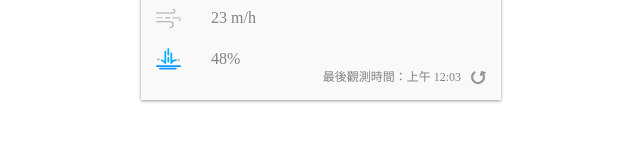
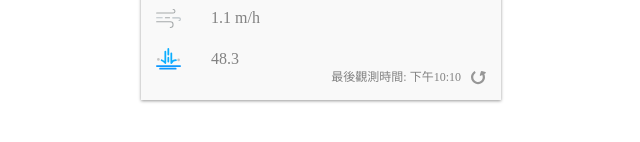
Before and after one commit to ClayLeee/react-realtime-weather-app, a React (Create React App) app: page / in a window 1280 px wide. Shown: the part 488-630 px from the top of the page, without its empty margins (319-959 px from the left). Built offline with nearby package versions, Linux system fonts and the light colour scheme.

Commit message:
add dummy data

```diff
--- a/package.json
+++ b/package.json
@@ -8,6 +8,7 @@
     "@testing-library/jest-dom": "^5.16.5",
     "@testing-library/react": "^13.4.0",
     "@testing-library/user-event": "^13.5.0",
+    "dayjs": "^1.11.7",
     "normalize.css": "^8.0.1",
     "react": "^18.2.0",
     "react-dom": "^18.2.0",
--- a/src/App.js
+++ b/src/App.js
@@ -5,6 +5,7 @@
 import styled from '@emotion/styled';
 import { ThemeProvider } from '@emotion/react';
 import { useState } from 'react';
+import dayjs from 'dayjs';
 
 const theme = {
   light: {
@@ -123,26 +124,41 @@
 
 function App() {
   const [currentTheme, setCurrentTheme] = useState('light');
+
+  const [currentWeather, setCurrentWeather] = useState({
+    locationName: '臺北市',
+    description: '多雲時晴',
+    windSpeed: 1.1,
+    temperature: 22.9,
+    rainPossibility: 48.3,
+    observationTime: '2020-12-12 22:10:00',
+  });
   return (
     <ThemeProvider theme={theme[currentTheme]}>
       <Container>
         <WeatherCard>
-          <Location>臺北市</Location>
-          <Description>多雲時晴</Description>
+          <Location>{currentWeather.locationName}</Location>
+          <Description>{currentWeather.description}</Description>
           <CurrentWeather>
             <Temperature>
-              23<Celsius>°C</Celsius>
+              {Math.round(currentWeather.temperature)}<Celsius>°C</Celsius>
             </Temperature>
             <DayCloudy />
           </CurrentWeather>
           <AirFlow>
-            <AirFlowIcon />23 m/h
+            <AirFlowIcon />{currentWeather.windSpeed} m/h
           </AirFlow>
           <Rain>
-            <RainIcon />48%
+            <RainIcon />{currentWeather.rainPossibility}
           </Rain>
           <Refresh>
-            最後觀測時間：上午 12:03<RefreshIcon />
+            最後觀測時間: {
+              new Intl.DateTimeFormat('zh-TW', {
+                hour: 'numeric',
+                minute: 'numeric',
+              }).format(dayjs(currentWeather.observationTime))
+            }
+            <RefreshIcon />
           </Refresh>
         </WeatherCard>
       </Container>
```
Also changed, not shown: 1 other file (tests, documents, lock files or other folders).
